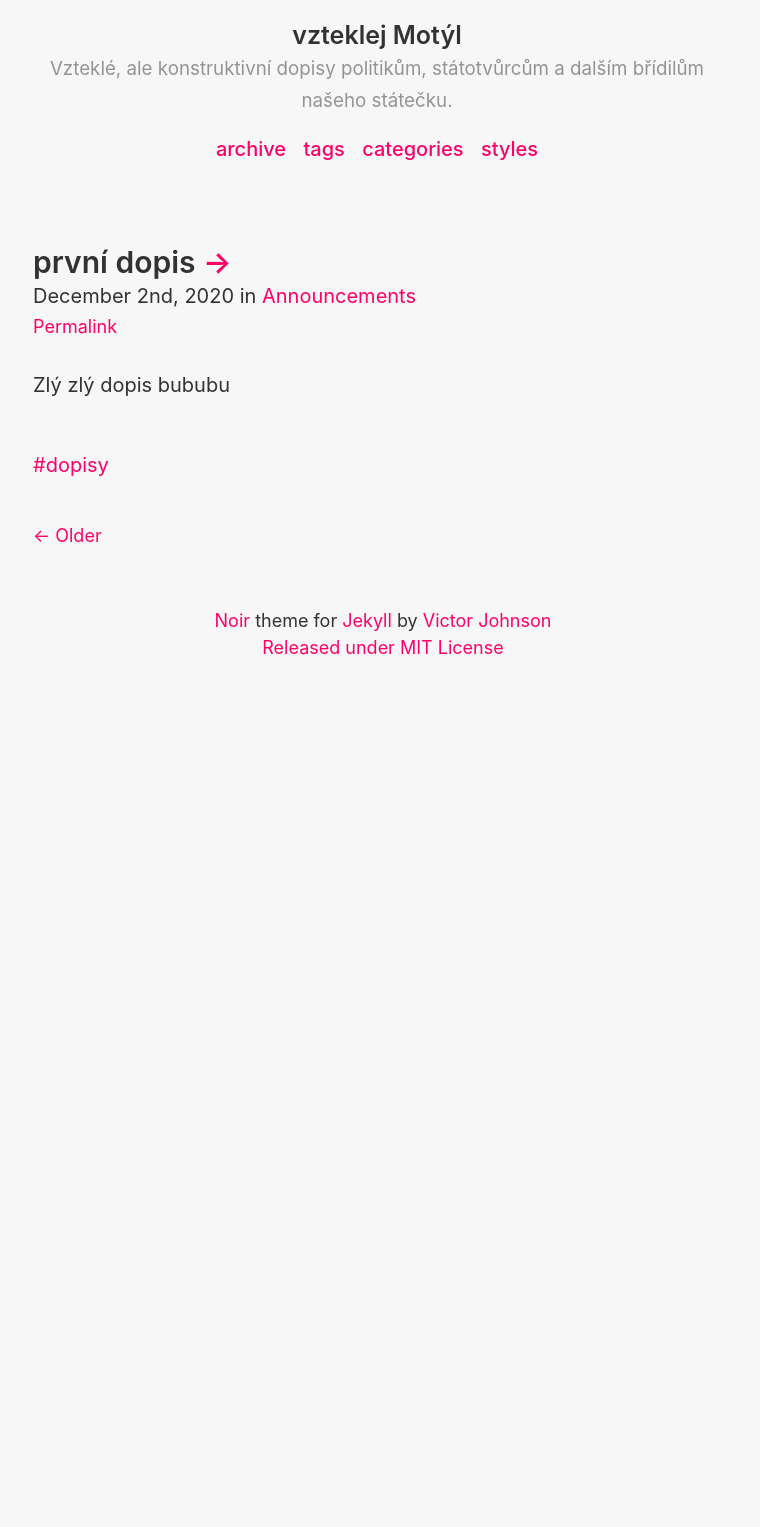
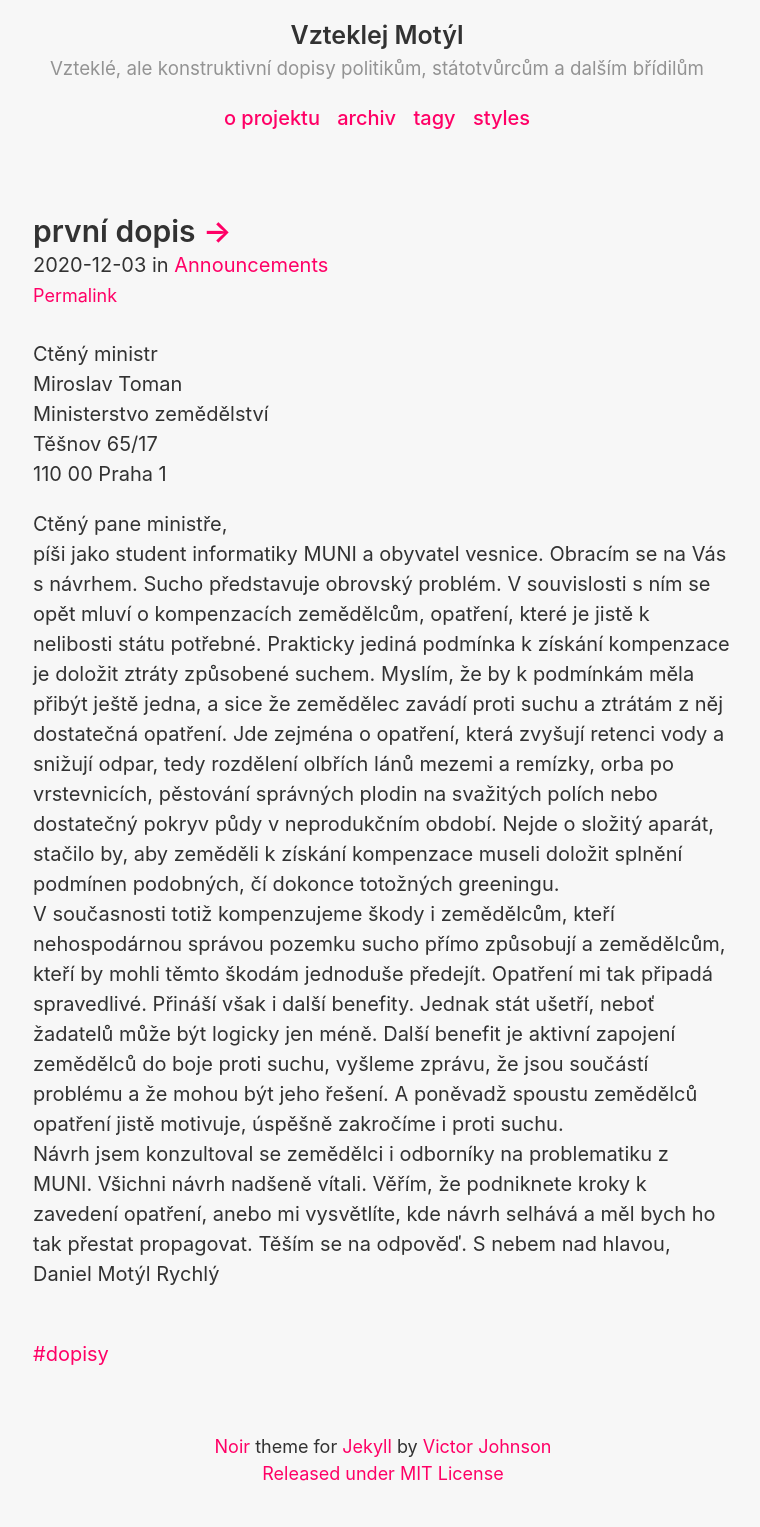
Before and after one commit to Moteele/vzteklejmotyl, a Jekyll site: the page built from index.html, in a window 1280 px wide. Shown: the whole page, without its empty margins (257-1017 px from the left). Built offline with Jekyll 4.4.1, drawn with Linux system fonts in a browser that asks for light colours; the list of posts is cut into pages by our own code; before the commit the page ends 900 px from its top, so only the background shows below that.

Commit message:
localizace

```diff
--- a/_config.yml
+++ b/_config.yml
@@ -1,7 +1,7 @@
 # Setup
-title: vzteklej Motýl
+title: Vzteklej Motýl
 tagline: Vzteklé, ale konstruktivní dopisy politikům, státotvůrcům a dalším
-  břídilům našeho státečku.
+  břídilům
 url: http://vzteklejmotyl.cz
 paginate: 1
 baseurl: ""
@@ -41,6 +41,7 @@ author:
   name: Daniel Motýl Rychlý
   url: https://twitter.com/essentialenemy
   email: me@essentialenemy.com
+  github_username: Moteele
 
 # Custom vars
 version: 1.3.0
--- a/_layouts/default.html
+++ b/_layouts/default.html
@@ -20,9 +20,9 @@ layout: compress
 		<!-- Change navigation links here -->
 		<div class="navigation">
 		<ul id="navigation-list">
-		<li><a href="/archive/">archive</a></li>
-		<li><a href="/tags/">tags</a></li>
-		<li><a href="/categories/">categories</a></li>
+		<li><a href="/about/">o projektu</a></li>
+		<li><a href="/archive/">archiv</a></li>
+		<li><a href="/tags/">tagy</a></li>
 		<li><a href="/styles/">styles</a></li>
 		</ul>
 		</div>
--- a/_layouts/post.html
+++ b/_layouts/post.html
@@ -11,18 +11,18 @@ layout: default
 <h1 class="post-title">{{ page.title | smartify }}</h1>
   {% endif %}
 
-  <time datetime="{{ page.date | date_to_xmlschema }}" class="post-date">{{ page.date | date_to_long_string: "ordinal", "US" }}
+  <time datetime="{{ page.date | date_to_xmlschema }}" class="post-date">{{ page.date | date: "%Y-%m-%d" }}
   {% if post %}
   {% assign categories = post.categories %}
   {% else %}
   {% assign categories = page.categories %}
   {% endif %}
-  {% if categories.size > 0 %}in{% endif %}
+  {% if categories.size > 0 %}-{% endif %}
   {% for category in categories %}
   <a href="{{site.baseurl}}/categories/#{{category|slugize}}">{{category}}</a>{% unless forloop.last %},{% endunless %}
   {% endfor %}
   {%- if page.last_modified_at -%}
-  <br><i>Last updated on: {{ page.last_modified_at | date_to_long_string: "ordinal", "US" }}</i>
+  <br><i>Last updated on: {{ page.last_modified_at | date: "%Y-%m-%d" }}</i>
   {%- endif -%}
   </time>{% if page.link %}<span class="external-link">External Link</span>{% endif %}
 
--- /dev/null
+++ b/_posts/2020-12-3-prvni-dopis.md
@@ -0,0 +1,35 @@
+---
+layout: post
+title: "první dopis"
+date: 2020-12-3 00:00:00
+categories: [Announcements]
+tags: [dopisy]
+link: /
+---
+Ctěný ministr\
+Miroslav Toman\
+Ministerstvo zemědělství\
+Těšnov 65/17\
+110 00 Praha 1
+
+Ctěný pane ministře,\
+píši jako student informatiky MUNI a obyvatel vesnice. Obracím se na Vás s návrhem. Sucho představuje obrovský
+problém. V souvislosti s ním se opět mluví o kompenzacích zemědělcům, opatření, které je jistě k
+nelibosti státu potřebné. Prakticky jediná podmínka k získání kompenzace je doložit ztráty způsobené
+suchem. Myslím, že by k podmínkám měla přibýt ještě jedna, a sice že zemědělec zavádí proti suchu a
+ztrátám z něj dostatečná opatření. Jde zejména o opatření, která zvyšují retenci vody a snižují
+odpar, tedy rozdělení olbřích lánů mezemi a remízky, orba po vrstevnicích, pěstování správných
+plodin na svažitých polích nebo dostatečný pokryv půdy v neprodukčním období. Nejde o složitý aparát, stačilo
+by, aby zeměděli k získání kompenzace museli doložit splnění podmínen podobných, čí dokonce
+totožných greeningu.\
+V současnosti totiž kompenzujeme škody i zemědělcům, kteří nehospodárnou správou pozemku sucho přímo
+způsobují a zemědělcům, kteří by mohli těmto škodám jednoduše předejít. Opatření mi tak připadá
+spravedlivé. Přináší však i další benefity. Jednak stát ušetří, neboť žadatelů může být logicky jen
+méně. Další benefit je aktivní zapojení zemědělců do boje proti suchu, vyšleme zprávu, že
+jsou součástí problému a že mohou být jeho řešení. A poněvadž spoustu zemědělců opatření jistě
+motivuje, úspěšně zakročíme i proti suchu.\
+Návrh jsem konzultoval se zemědělci i odborníky na problematiku z MUNI. Všichni návrh nadšeně
+vítali. Věřím, že podniknete kroky k zavedení opatření, anebo mi vysvětlíte, kde návrh selhává a měl
+bych ho tak přestat propagovat. Těším se na odpověď.
+S nebem nad hlavou,\
+Daniel Motýl Rychlý
--- a/about.md
+++ b/about.md
@@ -1,18 +1,5 @@
 ---
 layout: page
-title: About
+title: O projektu
 ---
-
-<p class="message">
-  You can rename or delete this example page as you see necessary.
-</p>
-
-### What is Lorem Ipsum?
-
-Lorem Ipsum is simply dummy text of the printing and typesetting industry. Lorem Ipsum has been the industry's standard dummy text ever since the 1500s, when an unknown printer took a galley of type and scrambled it to make a type specimen book. It has survived not only five centuries, but also the leap into electronic typesetting, remaining essentially unchanged. It was popularised in the 1960s with the release of Letraset sheets containing Lorem Ipsum passages, and more recently with desktop publishing software like Aldus PageMaker including versions of Lorem Ipsum.
-
-### Where does it come from?
-Contrary to popular belief, Lorem Ipsum is not simply random text. It has roots in a piece of classical Latin literature from 45 BC, making it over 2000 years old. Richard McClintock, a Latin professor at Hampden-Sydney College in Virginia, looked up one of the more obscure Latin words, consectetur, from a Lorem Ipsum passage, and going through the cites of the word in classical literature, discovered the undoubtable source. Lorem Ipsum comes from sections 1.10.32 and 1.10.33 of "de Finibus Bonorum et Malorum" (The Extremes of Good and Evil) by Cicero, written in 45 BC. This book is a treatise on the theory of ethics, very popular during the Renaissance. The first line of Lorem Ipsum, "Lorem ipsum dolor sit amet..", comes from a line in section 1.10.32.
-
-### Why do we use it?
-It is a long established fact that a reader will be distracted by the readable content of a page when looking at its layout. The point of using Lorem Ipsum is that it has a more-or-less normal distribution of letters, as opposed to using 'Content here, content here', making it look like readable English. Many desktop publishing packages and web page editors now use Lorem Ipsum as their default model text, and a search for 'lorem ipsum' will uncover many web sites still in their infancy. Various versions have evolved over the years, sometimes by accident, sometimes on purpose (injected humour and the like).
+Píšu dopisy a čeám na odpovědi. Dopisy posílám výhradně doporučeně, aby bylo jasné, že byly adresátu opravdu doručeny. Vždy dávám měsíc na odpověď.
--- a/index.html
+++ b/index.html
@@ -9,7 +9,7 @@ title: Home
 <h1 class="post-title">
 <a href="{% if post.link %}{{ post.link }}{% else %}{{ post.url }}{% endif %}">{{ post.title | smartify }}</a>{% if post.link %}<span class="link-arrow"> &rarr;</span>{% endif %}
 </h1>
-    <time datetime="{{ post.date | date_to_xmlschema }}" class="post-date">{{ post.date | date_to_long_string: "ordinal", "US" }}
+    <time datetime="{{ post.date | date_to_xmlschema }}" class="post-date">{{ post.date | date: "%Y-%m-%d" }}
     {% if post %}
     {% assign categories = post.categories %}
     {% else %}
@@ -20,7 +20,7 @@ title: Home
     <a href="{{site.baseurl}}/categories/#{{category|slugize}}">{{category}}</a>{% unless forloop.last %},{% endunless %}
     {% endfor %}
     {%- if post.last_modified_at -%}
-    <br><i>Last updated on: {{ post.last_modified_at | date_to_long_string: "ordinal", "US" }}</i>
+    <br><i>Last updated on: {{ post.last_modified_at | date: "%Y-%m-%d" }}</i>
     {%- endif -%}
     </time>
 
@@ -51,9 +51,9 @@ title: Home
 
 <div class="PageNavigation">
   {% if paginator.next_page %}
-    <a class="prev" href="{{ paginator.next_page_path | prepend: site.baseurl }}">← Older</a>
+    <a class="prev" href="{{ paginator.next_page_path | prepend: site.baseurl }}">← Předchozí</a>
   {% endif %}
   {% if paginator.previous_page %}
-    <a class="next" href="{{ paginator.previous_page_path | prepend: site.baseurl }}">Newer →</a>
+    <a class="next" href="{{ paginator.previous_page_path | prepend: site.baseurl }}">Další →</a>
   {% endif %}
 </div>
```
Also changed, not shown: _posts/2008-12-06-whats-jekyll.md (deleted, +0 -14 lines), _posts/2020-08-14-release-v-1-7-3.md (deleted, +0 -10 lines).
